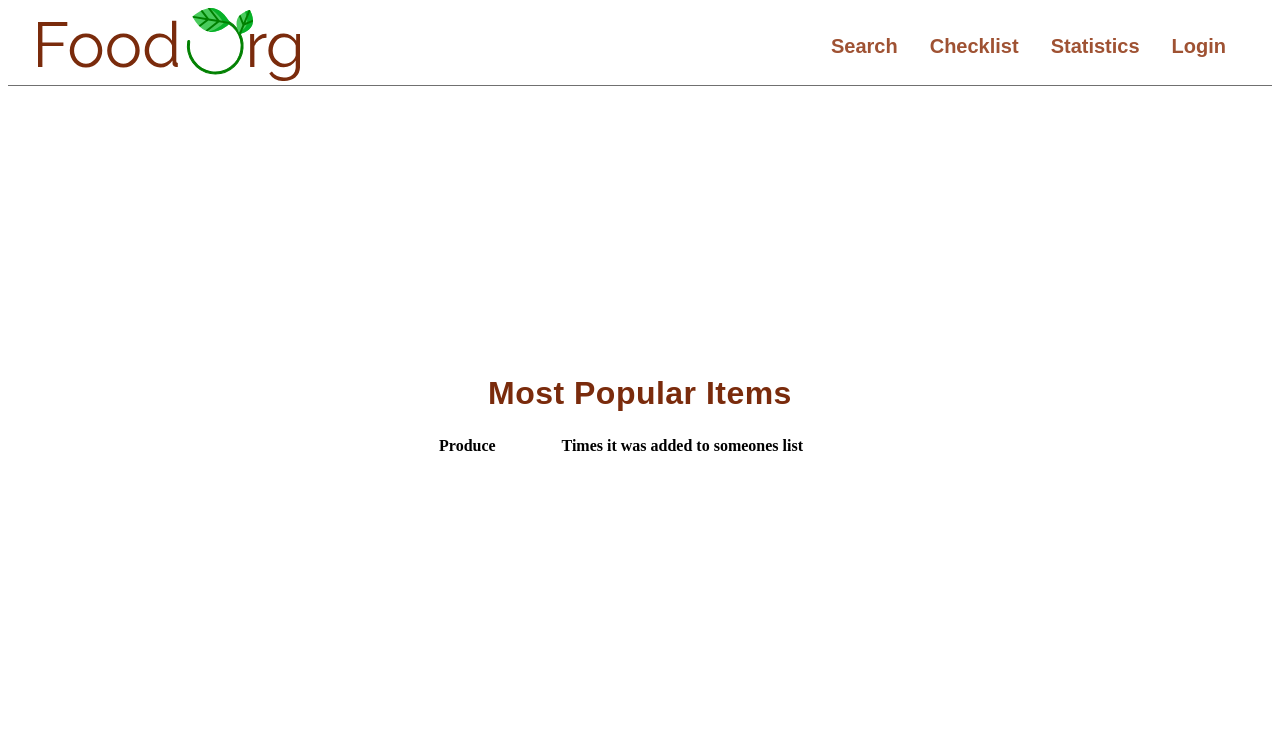
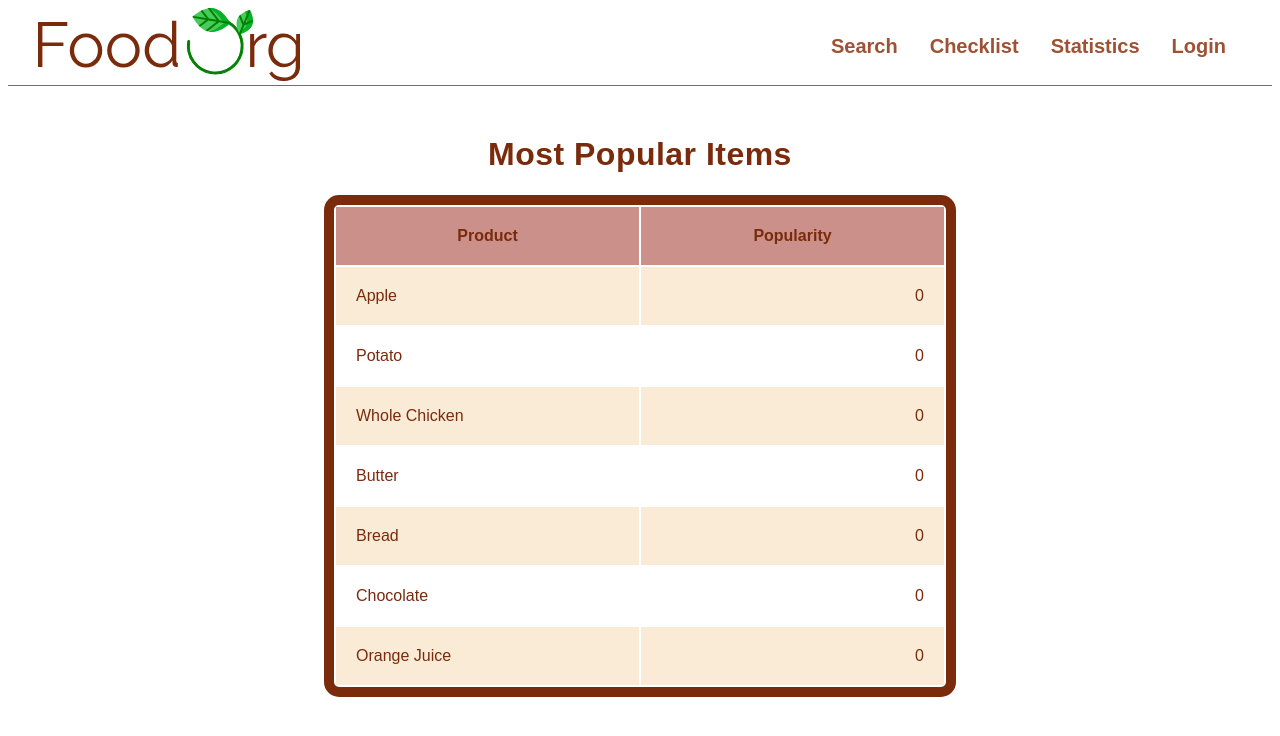
Before and after one commit to AndreiGhiran/Forg, a PHP site: page /statistics.php in a window 1280 px wide. Shown: the top 736 px of the page. Run offline with PHP 8.4, Linux system fonts and the light colour scheme; data comes from the database, SQL or seed files in the repository; data that the repository does not hold is empty.

Commit message:
working on statistics

```diff
--- a/statistics.php
+++ b/statistics.php
@@ -21,18 +21,31 @@ session_start();
             <h1>Most Popular Items</h1>
             <table style="width:100%" class = "statistics_table">
                 <tr>
-                    <th>Produce</th>
-                    <th>Times it was added to someones list</th>
+                    <th>Product</th>
+                    <th>Popularity</th>
                 </tr>
                 <?php
                 include('Includere/connection.php');
-                $stmt = $dbh->prepare("SELECT * FROM `statistics`;");
+                $stmt = $dbh->prepare("SELECT name, popularity FROM `products` order by popularity;");
                 $stmt->execute();
                 while ($row = $stmt->fetch()) {
-                    echo '<tr>
-                            <td>' . $row['produce_id'] . '</td>
-                            <td>'.$row['popularity'].'</td>
-                        </tr>';
+                        if(count(explode("_", $row['name'])) > 1){
+                            echo '<tr>
+                                <td>';
+                            $words = explode("_", $row['name']);
+                            for ($i = 0; $i< count($words)-1;$i++){
+                                echo  ucfirst($words[$i]) . " ";
+                            }
+                            echo ucfirst($words[count($words)-1]) . "</td>
+                                <td>".$row['popularity']."</td>
+                            </tr>";
+                        }
+                        else{
+                            echo '<tr>
+                                <td>' .  ucfirst($row['name']) . '</td>
+                                <td>'.$row['popularity'].'</td>
+                            </tr>';
+                        }
                   }
                 ?>
             </table>
--- a/stylesheets/statistics.css
+++ b/stylesheets/statistics.css
@@ -7,11 +7,14 @@ main {
     justify-content: space-around;
     align-items: center;
 }
+
 .headlines {
     display: flex;
     flex-direction: column;
     align-items: center;
+    width: 50%;
 }
+
 h1 {
     font-family: 'Raleway', sans-serif;
     letter-spacing: 0.48px;
@@ -20,50 +23,46 @@ h1 {
     padding-left: 2em;
     padding-right: 2em;
 }
-h2 {
+
+table {
     font-family: 'Raleway', sans-serif;
-    letter-spacing: 0.48px;
     color: #7A2B0C;
-    opacity: 0.7;
-}
-.buttons {
-    width: 50%;
-    display: flex;
-    justify-content: space-around;
+    table-layout: fixed;
+    border-collapse: separate;
+    border: 10px solid #7A2B0C;
+    border-radius: 15px;
+  }
+
+th, td {
+padding: 20px;
+border: 0px;
 
 }
-.main_button {
-    background-color: #FAEBD7;
-    padding: 20px;
-    padding-left: 70px;
-    padding-right: 70px;
-    border: 2px solid #CC908A;
-    border-radius: 60px;
-    font-family: 'Raleway', sans-serif;
-    font-weight: bold;
-    color: #9F5233;
-    cursor: pointer;
+
+td:nth-child(2){
+    text-align: end;
 }
 
-.second_button {
-    background-color: #FFF7EB;
-    padding: 20px;
-    padding-left: 70px;
-    padding-right: 70px;
-    border: 2px solid #CC908A;
-    border-radius: 60px;
-    font-family: 'Raleway', sans-serif;
-    font-weight: bold;
-    color: #9F5233;
-    cursor: pointer;
+tr{
+    border: 0px;
 }
-.main_button:hover {
-    background-color: #fdd6d3;
+
+tr:first-child{
+    background-color: #CC908A;
 }
-.second_button:hover {
-    background-color: #fdd6d3;
+
+tr:nth-child(even){
+    border: 0px;
+    background-color: #FAEBD7;
 }
+
+
 @media only screen and (max-width: 850px) {
+    .headlines {
+
+        width: 100%;
+    }
+
     h1 {
         font-size: 20px;
     }
```
